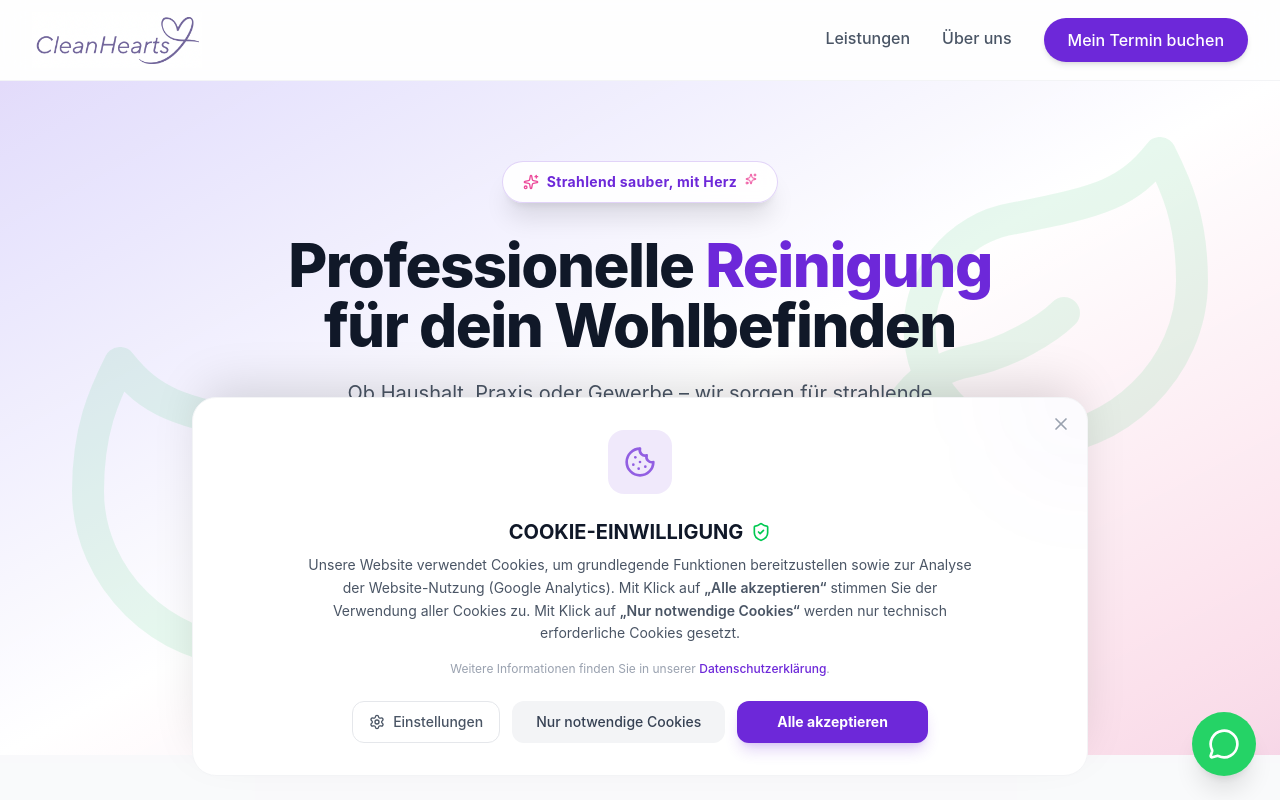
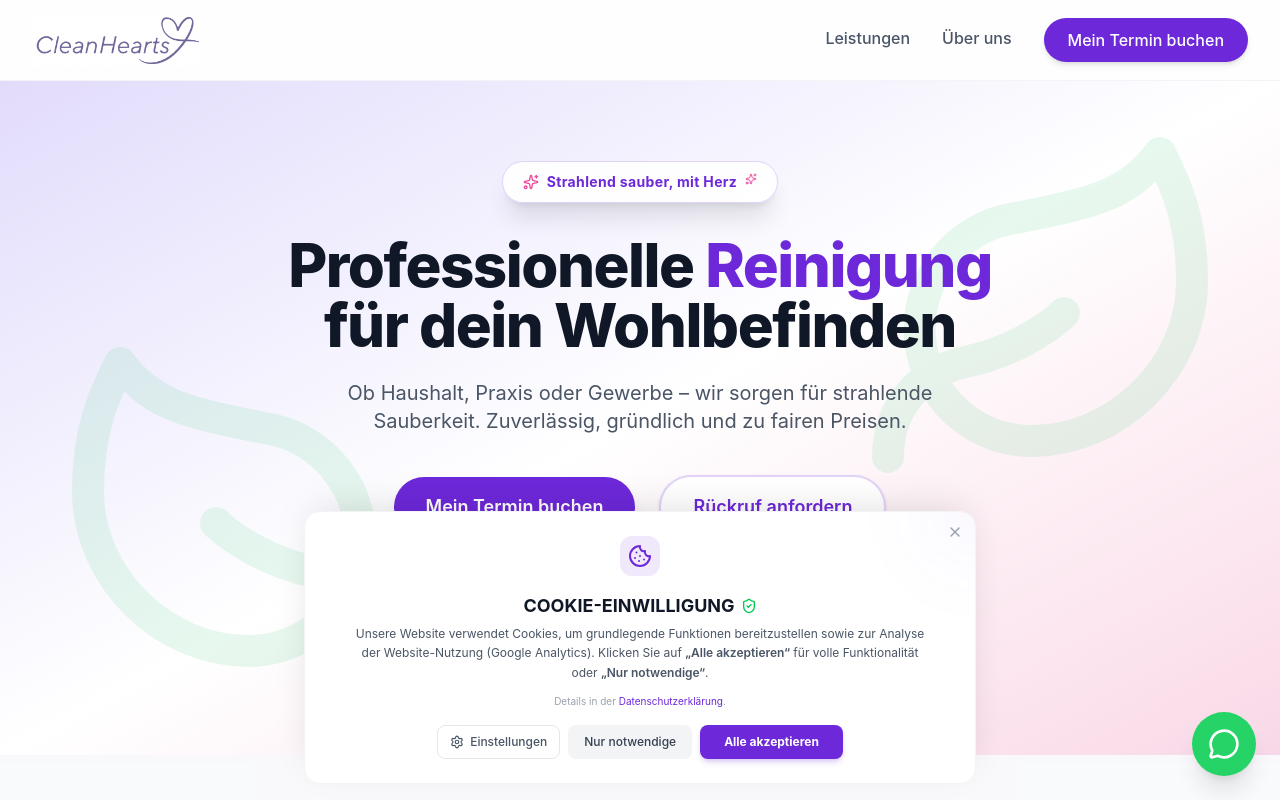
Before and after one commit to ecoezer/cleanhearts, a React (Vite) app: page / in a window 1280 px wide. Shown: the top 800 px of the page. Built offline with nearby package versions, Linux system fonts and the light colour scheme.

Commit message:
Polish: Compact cookie banner layout

```diff
--- a/src/components/CookieBanner.tsx
+++ b/src/components/CookieBanner.tsx
@@ -26,49 +26,47 @@ export default function CookieBanner() {
     if (!isVisible) return null;
 
     return (
-        <div className="fixed bottom-0 left-0 right-0 z-[100] p-4 md:p-6 animate-in slide-in-from-bottom-full duration-500">
-            <div className="max-w-4xl mx-auto bg-white rounded-3xl shadow-[0_-20px_50px_-12px_rgba(0,0,0,0.15)] border border-gray-100 p-6 md:p-8 relative overflow-hidden">
+        <div className="fixed bottom-0 left-0 right-0 z-[100] p-4 animate-in slide-in-from-bottom-full duration-500">
+            <div className="max-w-2xl mx-auto bg-white rounded-2xl shadow-[0_-10px_40px_-12px_rgba(0,0,0,0.15)] border border-gray-100 p-5 md:p-6 relative overflow-hidden">
                 {/* Decoration */}
-                <div className="absolute top-0 right-0 w-32 h-32 bg-primary/5 rounded-full -mr-16 -mt-16 blur-3xl"></div>
+                <div className="absolute top-0 right-0 w-24 h-24 bg-primary/5 rounded-full -mr-12 -mt-12 blur-2xl"></div>
 
-                <div className="relative z-10 flex flex-col items-center text-center gap-6">
-                    <div className="flex-shrink-0 bg-primary/10 p-4 rounded-2xl">
-                        <Cookie className="w-8 h-8 text-primary animate-pulse" />
+                <div className="relative z-10 flex flex-col items-center text-center gap-4">
+                    <div className="flex-shrink-0 bg-primary/10 p-2 rounded-xl">
+                        <Cookie className="w-6 h-6 text-primary" />
                     </div>
 
-                    <div className="max-w-2xl mx-auto">
-                        <h3 className="text-xl font-bold text-gray-900 mb-2 flex items-center justify-center">
+                    <div className="max-w-xl mx-auto">
+                        <h3 className="text-lg font-bold text-gray-900 mb-1 flex items-center justify-center">
                             COOKIE-EINWILLIGUNG
-                            <ShieldCheck className="w-5 h-5 ml-2 text-green-500" />
+                            <ShieldCheck className="w-4 h-4 ml-1.5 text-green-500" />
                         </h3>
-                        <p className="text-gray-600 text-sm leading-relaxed mb-4">
+                        <p className="text-gray-600 text-xs leading-relaxed mb-3">
                             Unsere Website verwendet Cookies, um grundlegende Funktionen bereitzustellen sowie zur Analyse der Website-Nutzung (Google Analytics).
-                            Mit Klick auf <span className="font-semibold">„Alle akzeptieren“</span> stimmen Sie der Verwendung aller Cookies zu.
-                            Mit Klick auf <span className="font-semibold">„Nur notwendige Cookies“</span> werden nur technisch erforderliche Cookies gesetzt.
+                            Klicken Sie auf <span className="font-semibold">„Alle akzeptieren“</span> für volle Funktionalität oder <span className="font-semibold">„Nur notwendige“</span>.
                         </p>
-                        <p className="text-xs text-gray-400">
-                            Weitere Informationen finden Sie in unserer{' '}
-                            <Link to="/datenschutz" className="text-primary hover:underline font-medium">Datenschutzerklärung</Link>.
+                        <p className="text-[10px] text-gray-400">
+                            Details in der <Link to="/datenschutz" className="text-primary hover:underline">Datenschutzerklärung</Link>.
                         </p>
                     </div>
 
-                    <div className="flex flex-wrap justify-center gap-3 w-full">
+                    <div className="flex flex-wrap justify-center gap-2 w-full">
                         <button
                             onClick={() => { }}
-                            className="flex items-center justify-center gap-2 px-4 py-2.5 rounded-xl border border-gray-200 text-gray-600 font-medium hover:bg-gray-50 transition-colors text-sm min-w-[140px]"
+                            className="flex items-center justify-center gap-1.5 px-3 py-2 rounded-lg border border-gray-200 text-gray-600 font-medium hover:bg-gray-50 transition-colors text-xs min-w-[110px]"
                         >
-                            <Settings className="w-4 h-4" />
+                            <Settings className="w-3.5 h-3.5" />
                             Einstellungen
                         </button>
                         <button
                             onClick={handleAcceptNecessary}
-                            className="px-6 py-2.5 rounded-xl bg-gray-100 text-gray-700 font-medium hover:bg-gray-200 transition-colors text-sm min-w-[140px]"
+                            className="px-4 py-2 rounded-lg bg-gray-100 text-gray-700 font-medium hover:bg-gray-200 transition-colors text-xs min-w-[110px]"
                         >
-                            Nur notwendige Cookies
+                            Nur notwendige
                         </button>
                         <button
                             onClick={handleAcceptAll}
-                            className="px-10 py-2.5 rounded-xl bg-primary text-white font-bold hover:bg-primary-dark transition-all shadow-lg shadow-primary/20 text-sm whitespace-nowrap min-w-[140px]"
+                            className="px-6 py-2 rounded-lg bg-primary text-white font-bold hover:bg-primary-dark transition-all shadow-md shadow-primary/20 text-xs min-w-[110px]"
                         >
                             Alle akzeptieren
                         </button>
@@ -77,9 +75,9 @@ export default function CookieBanner() {
 
                 <button
                     onClick={() => setIsVisible(false)}
-                    className="absolute top-4 right-4 text-gray-400 hover:text-gray-600 transition-colors"
+                    className="absolute top-3 right-3 text-gray-400 hover:text-gray-600 transition-colors"
                 >
-                    <X className="w-5 h-5" />
+                    <X className="w-4 h-4" />
                 </button>
             </div>
         </div>
```
